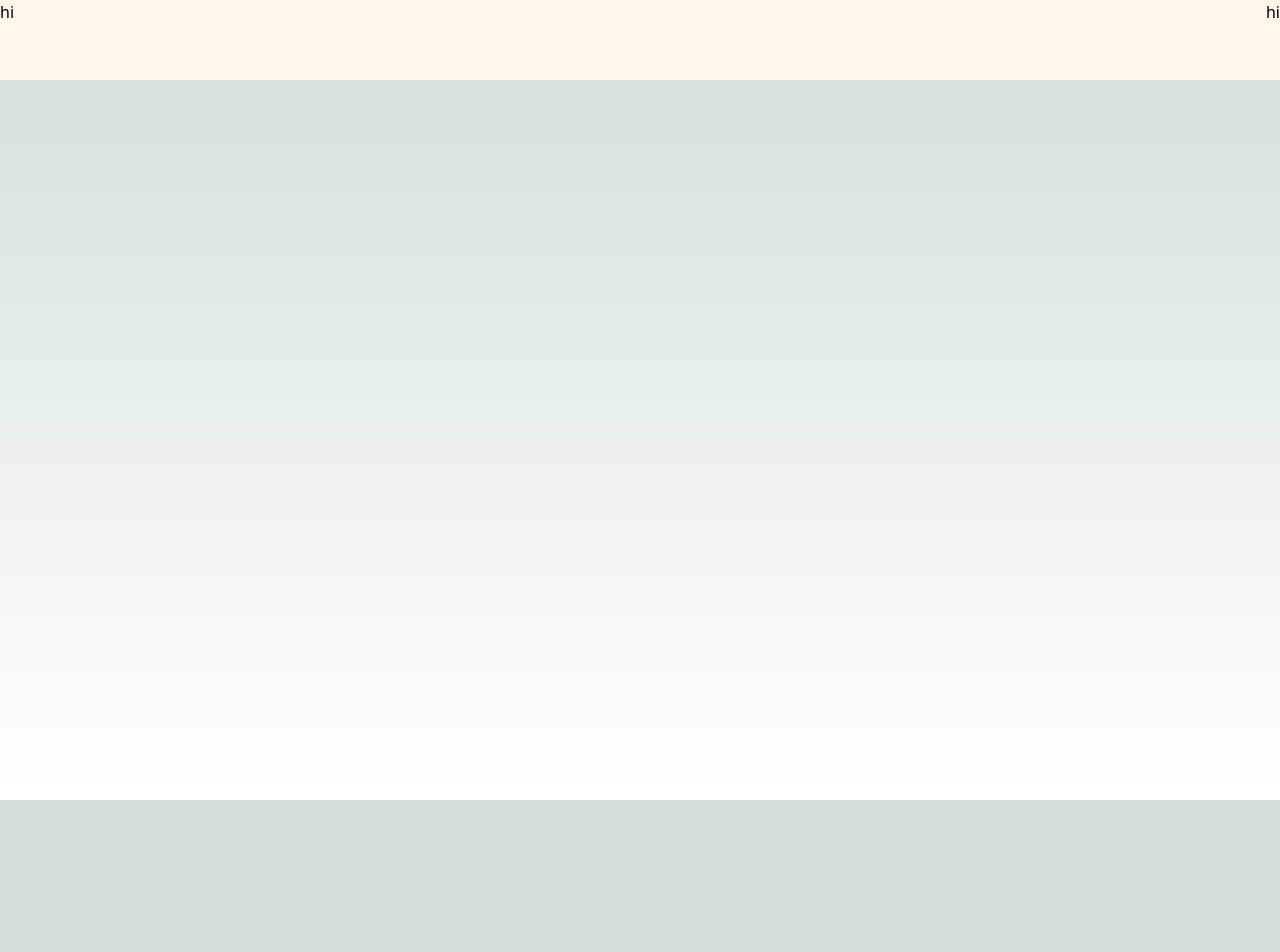
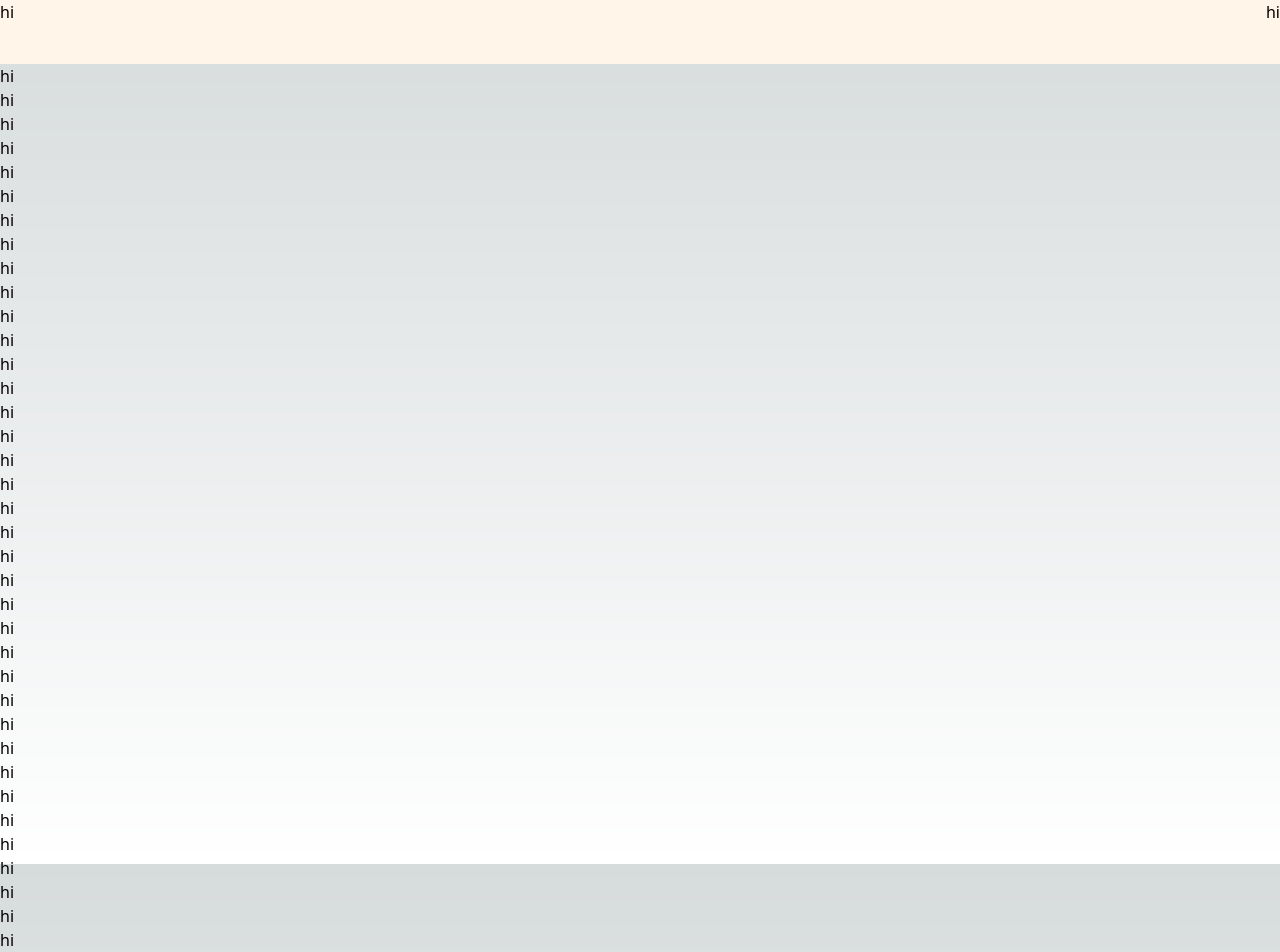
Before and after one commit to AppleMangoPlate/AppleMangoPlate_Frontend, a Next.js app in the folder apple-mango-plate/: page / in a window 1280 px wide. Shown: the top 952 px of the page. Before the commit the page ends 800 px from the top, so only its background shows below. Built offline with nearby package versions, Linux system fonts and the light colour scheme.

Commit message:
Feat : Scroll Header 준비

```diff
--- a/apple-mango-plate/src/components/Layout/header.tsx
+++ b/apple-mango-plate/src/components/Layout/header.tsx
@@ -1,8 +1,10 @@
+import React from "react";
+
 const Header = () => {
   return (
     <div>
-      <div className="w-full h-20 fixed bg-primary-yellow flex flex-row justify-between">
-        <div className="text-black">
+      <div className="w-full h-16 flex flex-row justify-between bg-primary-yellow">
+        <div className="text-[black]">
           <p>hi</p>
         </div>
         <div>
--- a/apple-mango-plate/src/pages/index.tsx
+++ b/apple-mango-plate/src/pages/index.tsx
@@ -1,3 +1,71 @@
 export default function Home() {
-  return <main>Home</main>;
+  return (
+    <div>
+      <p>hi</p>
+      <p>hi</p>
+      <p>hi</p>
+      <p>hi</p>
+      <p>hi</p>
+      <p>hi</p>
+      <p>hi</p>
+      <p>hi</p>
+      <p>hi</p>
+      <p>hi</p>
+      <p>hi</p>
+      <p>hi</p>
+      <p>hi</p>
+      <p>hi</p>
+      <p>hi</p>
+      <p>hi</p>
+      <p>hi</p>
+      <p>hi</p>
+      <p>hi</p>
+      <p>hi</p>
+      <p>hi</p>
+      <p>hi</p>
+      <p>hi</p>
+      <p>hi</p>
+      <p>hi</p>
+      <p>hi</p>
+      <p>hi</p>
+      <p>hi</p>
+      <p>hi</p>
+      <p>hi</p>
+      <p>hi</p>
+      <p>hi</p>
+      <p>hi</p>
+      <p>hi</p>
+      <p>hi</p>
+      <p>hi</p>
+      <p>hi</p>
+      <p>hi</p>
+      <p>hi</p>
+      <p>hi</p>
+      <p>hi</p>
+      <p>hi</p>
+      <p>hi</p>
+      <p>hi</p>
+      <p>hi</p>
+      <p>hi</p>
+      <p>hi</p>
+      <p>hi</p>
+      <p>hi</p>
+      <p>hi</p>
+      <p>hi</p>
+      <p>hi</p>
+      <p>hi</p>
+      <p>hi</p>
+      <p>hi</p>
+      <p>hi</p>
+      <p>hi</p>
+      <p>hi</p>
+      <p>hi</p>
+      <p>hi</p>
+      <p>hi</p>
+      <p>hi</p>
+      <p>hi</p>
+      <p>hi</p>
+      <p>hi</p>v
+    </div>
+  );
 }
--- /dev/null
+++ b/apple-mango-plate/src/types/header.ts
@@ -0,0 +1,3 @@
+export interface HeaderDTO {
+  initial: string;
+}
```
Also changed, not shown: apple-mango-plate/src/atoms/header.ts (added, +7 -0 lines), apple-mango-plate/src/components/Layout/layout.tsx (+6 -3 lines), apple-mango-plate/src/utils/scrollTrigger.ts (added, +16 -0 lines).
